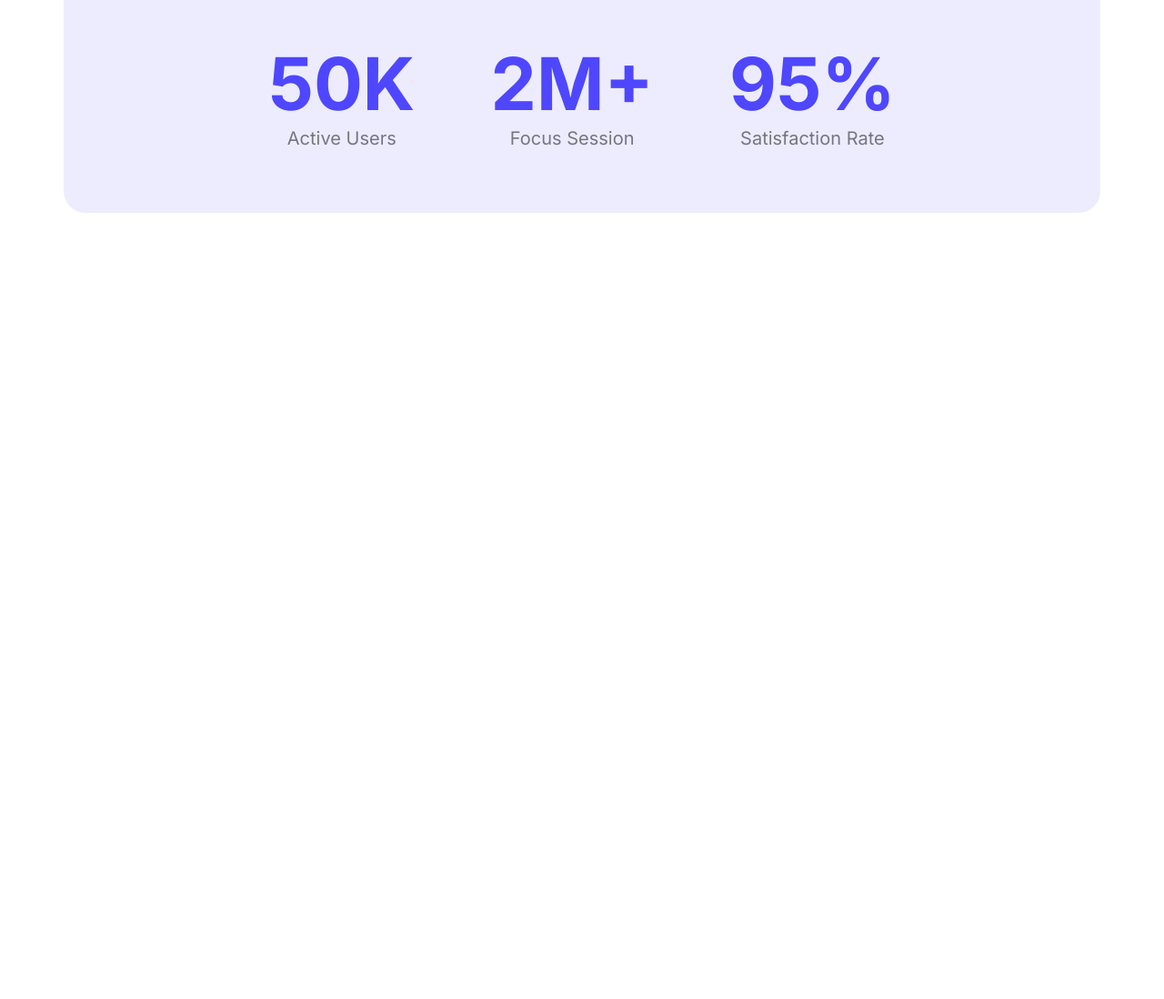
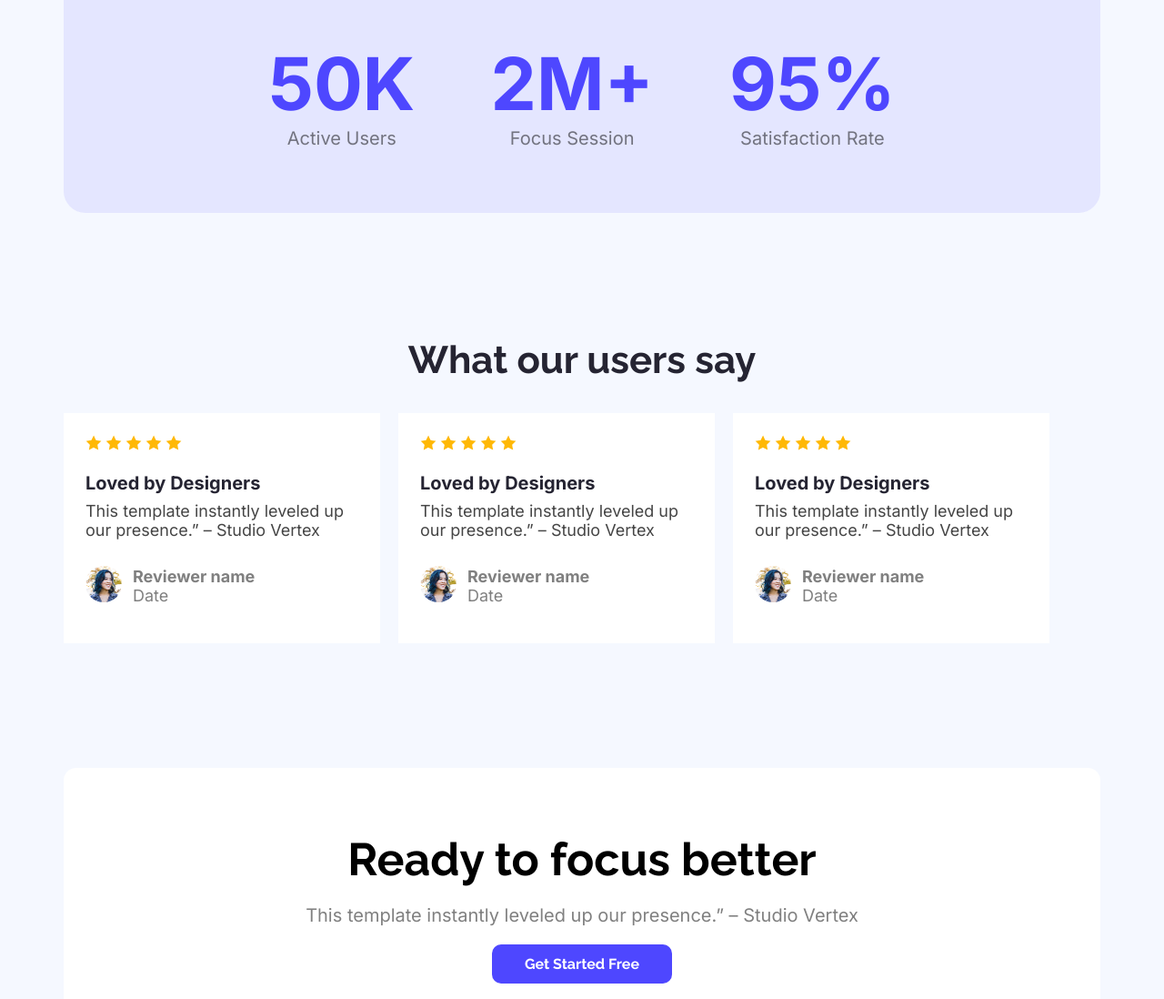
Before and after one commit to arafat-rahaman-28/web-flow, a plain HTML site: page index.html in a window 1280 px wide. Shown: the part 1339-2437 px from the top of the page at 91% size. Before the commit the page ends 1710 px from the top, so only its background shows below. Drawn offline with Linux system fonts and the light colour scheme.

Commit message:
Second session - user review section and the optional section has been finished designing

```diff
--- a/index.html
+++ b/index.html
@@ -60,6 +60,85 @@
                 </div>
             </div>
         </section>
+
+        <section class="user-review">
+            <h2>What our users say</h2>
+            <div class="review-cards">
+                <div class="review-card">
+                    <div class="rating">
+                        <img src="Assets/icon-star.png" alt="">
+                        <img src="Assets/icon-star.png" alt="">
+                        <img src="Assets/icon-star.png" alt="">
+                        <img src="Assets/icon-star.png" alt="">
+                        <img src="Assets/icon-star.png" alt="">
+                    </div>
+                    <h4 class="review-card-heading">Loved by Designers</h4>
+                    <p class="review">
+                        This template instantly leveled up our presence.” – Studio Vertex
+                    </p>
+                    <div class="profile">
+                        <div class="profile-pic">
+                            <img src="Assets/avatar.png" alt="">
+                        </div>
+                        <div class="user-details">
+                            <p class="reviewer-name">Reviewer name</p>
+                            <p class="date">Date</p>
+                        </div>
+                    </div>
+                </div>
+                <div class="review-card">
+                    <div class="rating">
+                        <img src="Assets/icon-star.png" alt="">
+                        <img src="Assets/icon-star.png" alt="">
+                        <img src="Assets/icon-star.png" alt="">
+                        <img src="Assets/icon-star.png" alt="">
+                        <img src="Assets/icon-star.png" alt="">
+                    </div>
+                    <h4 class="review-card-heading">Loved by Designers</h4>
+                    <p class="review">
+                        This template instantly leveled up our presence.” – Studio Vertex
+                    </p>
+                    <div class="profile">
+                        <div class="profile-pic">
+                            <img src="Assets/avatar.png" alt="">
+                        </div>
+                        <div class="user-details">
+                            <p class="reviewer-name">Reviewer name</p>
+                            <p class="date">Date</p>
+                        </div>
+                    </div>
+                </div>
+                <div class="review-card">
+                    <div class="rating">
+                        <img src="Assets/icon-star.png" alt="">
+                        <img src="Assets/icon-star.png" alt="">
+                        <img src="Assets/icon-star.png" alt="">
+                        <img src="Assets/icon-star.png" alt="">
+                        <img src="Assets/icon-star.png" alt="">
+                    </div>
+                    <h4 class="review-card-heading">Loved by Designers</h4>
+                    <p class="review">
+                        This template instantly leveled up our presence.” – Studio Vertex
+                    </p>
+                    <div class="profile">
+                        <div class="profile-pic">
+                            <img src="Assets/avatar.png" alt="">
+                        </div>
+                        <div class="user-details">
+                            <p class="reviewer-name">Reviewer name</p>
+                            <p class="date">Date</p>
+                        </div>
+                    </div>
+                </div>
+            </div>
+        </section>
+
+        <section class="optional">
+            <h2>Ready to focus better</h2>
+            <p>This template instantly leveled up our presence.” – Studio Vertex</p>
+            <button class="shared-btn-class">Get Started Free</button><br>
+            <img src="Assets/wc-big.png" alt="">
+        </section>
     </main>
 </body>
 </html>
--- a/styles/style.css
+++ b/styles/style.css
@@ -1,6 +1,7 @@
 body{
     margin-top: -50px;
     padding: 0px;
+    background-color: #f5f8ff;
 }
 
 /* Shared Styles */
@@ -138,3 +139,105 @@ main{
     font-size: 20px;
     color: rgba(0, 0, 0, 0.5);
 }
+
+/* User Review Section */
+.user-review{
+    margin-bottom: 137px;
+}
+.user-review h2{
+    font-size: 42px;
+    font-weight: bold;
+    color: #252432;
+    text-align: center;
+    font-family: Raleway;
+}
+.rating{
+    display: flex;
+    align-items: center;
+    gap: 4px;
+    margin-bottom: 24px;
+}
+.review-card-heading{
+    font-weight: bold;
+    font-size: 20px;
+    color: #252432;
+    margin-top: 0px;
+    margin-bottom: 8px;
+    font-family: Inter;
+}
+.review{
+    margin-top: 0px;
+    margin-bottom: 24px;
+    font-size: 18px;
+    color: #010101bb;
+    font-family: Inter;
+    margin-bottom: 12px;
+}
+.profile{
+    display: flex;
+    align-items: center;
+    gap: 12px;
+    font-family: Inter;
+    margin-top: 0px;
+}
+.profile-pic img{
+    width: 40px;
+    height: 40px;
+    border-radius: 30px;
+}
+.reviewer-name{
+    font-size: 18px;
+    font-weight: bold;
+    color: gray;
+    margin-bottom: 0px;
+}
+.date{
+    font-size: 18px;
+    color: gray;
+    margin-top: 0px;
+}
+.review-card{
+    padding: 24px;
+    width: 300px;
+    background-color: white;
+}
+.review-cards{
+    display: flex;
+    align-items: center;
+    gap: 20px;
+}
+
+/* Optional Section Styles */
+.optional{
+    text-align: center;
+    background-color: white;
+    padding: 71px 150px;
+    border-radius: 14px;
+    margin-bottom: 100px;
+}
+.optional h2{
+    font-family: Raleway;
+    text-align: center;
+    font-weight: bold;
+    font-size: 50px;
+    color: black;
+    margin-bottom: 20px;
+    margin-top: 0px;
+}
+.optional p{
+    font-family: Inter;
+    font-size: 20px;
+    color: gray;
+    margin-top: 0px;
+    margin-bottom: 20px;
+}
+.optional button{
+    margin-top: 0px;
+    margin-bottom: 20px;
+}
+.optional img{
+    width: 840px;
+    height: 364.77px;
+    border: none;
+    border-radius: 48px;
+}
```
